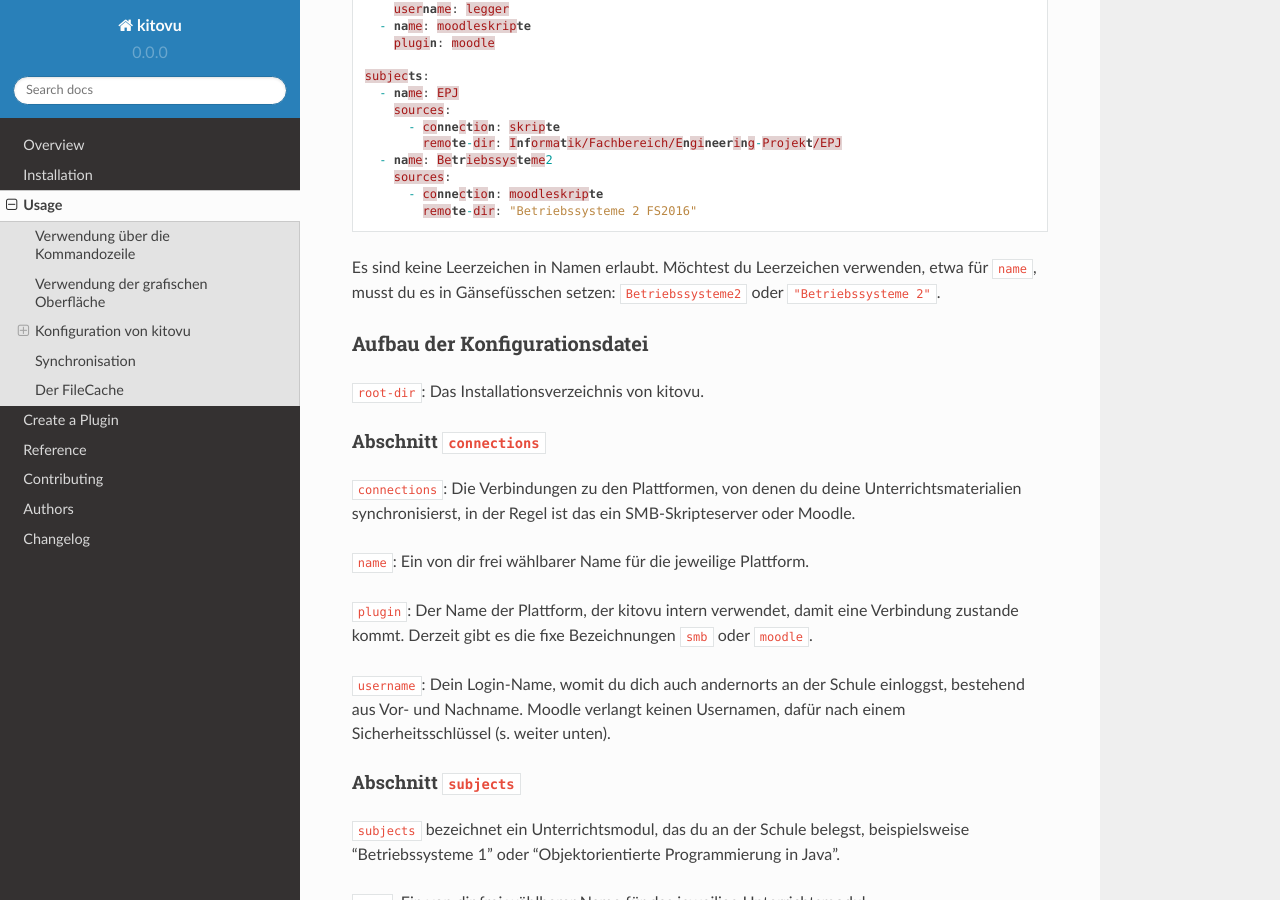
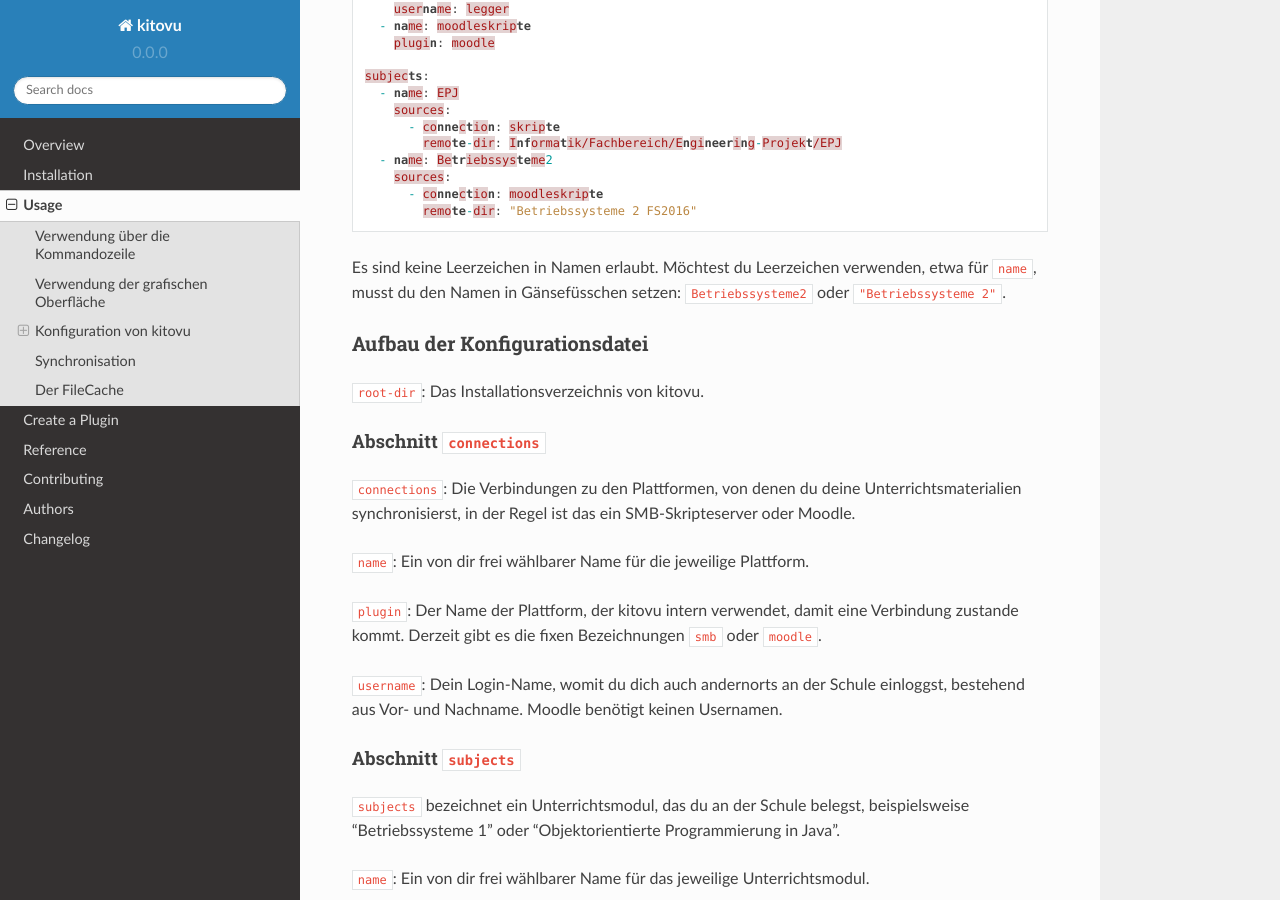
Before and after one commit to kitovu-bot/kitovu, a Sphinx documentation site: the page built from docs/usage.rst, in a window 1280 px wide and 900 px high, scrolled down 1537 px. Built offline with Sphinx 7.4.7 and the Read the Docs theme 2.0.0, drawn with Linux system fonts in a browser that asks for light colours; some of the changed text lies outside the part shown.

Commit message:
fix typos and PR-comments

```diff
--- a/docs/usage.rst
+++ b/docs/usage.rst
@@ -65,7 +65,7 @@ So sieht eine Beispielkonfiguration aus:
           - connection: moodleskripte
             remote-dir: "Betriebssysteme 2 FS2016"
 
-Es sind keine Leerzeichen in Namen erlaubt. Möchtest du Leerzeichen verwenden, etwa für ``name``, musst du es in Gänsefüsschen setzen: ``Betriebssysteme2`` oder ``"Betriebssysteme 2"``.
+Es sind keine Leerzeichen in Namen erlaubt. Möchtest du Leerzeichen verwenden, etwa für ``name``, musst du den Namen in Gänsefüsschen setzen: ``Betriebssysteme2`` oder ``"Betriebssysteme 2"``.
 
 Aufbau der Konfigurationsdatei
 ##############################
@@ -79,9 +79,9 @@ Abschnitt ``connections``
 
 ``name``: Ein von dir frei wählbarer Name für die jeweilige Plattform.
 
-``plugin``: Der Name der Plattform, der kitovu intern verwendet, damit eine Verbindung zustande kommt. Derzeit gibt es die fixe Bezeichnungen ``smb`` oder ``moodle``.
+``plugin``: Der Name der Plattform, der kitovu intern verwendet, damit eine Verbindung zustande kommt. Derzeit gibt es die fixen Bezeichnungen ``smb`` oder ``moodle``.
 
-``username``: Dein Login-Name, womit du dich auch andernorts an der Schule einloggst, bestehend aus Vor- und Nachname. Moodle verlangt keinen Usernamen, dafür nach einem Sicherheitsschlüssel (s. weiter unten).
+``username``: Dein Login-Name, womit du dich auch andernorts an der Schule einloggst, bestehend aus Vor- und Nachname. Moodle benötigt keinen Usernamen.
 
 Abschnitt ``subjects``
 **********************
@@ -113,4 +113,4 @@ Moodle hingegen ist ein Spezialfall. Um dich erfolgreich mit Moodle verbinden zu
 Der FileCache
 -------------
 
-Wenn du Dateien synchronisierst, hält kitovu das in einem Log fest. Nach Ende eines Semesters bzw. nach Prüfungsende kannst du diese Datei wieder löschen - also wenn keines der Unterrichtsmodule des vergangenen Semesters mehr synchronisiert werden sollte. Du siehst, wo diese Datei gespeichert ist, indem du ``kitovu fileinfo`` auf der Kommandozeile eingibst.
+Wenn du Dateien synchronisierst, hält kitovu das in einer Datei fest. Nach Ende eines Semesters bzw. nach Prüfungsende kannst du diese Datei wieder löschen - also wenn keines der Unterrichtsmodule des vergangenen Semesters mehr synchronisiert werden sollte. Du siehst, wo diese Datei gespeichert ist, indem du ``kitovu fileinfo`` auf der Kommandozeile eingibst.
```
Also changed, not shown: other parts of docs/usage.rst (+2 -2 lines).
